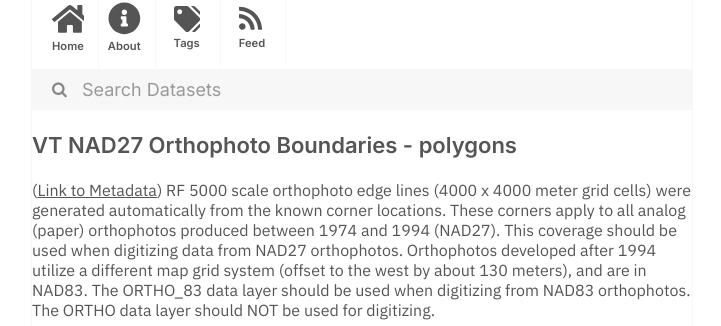
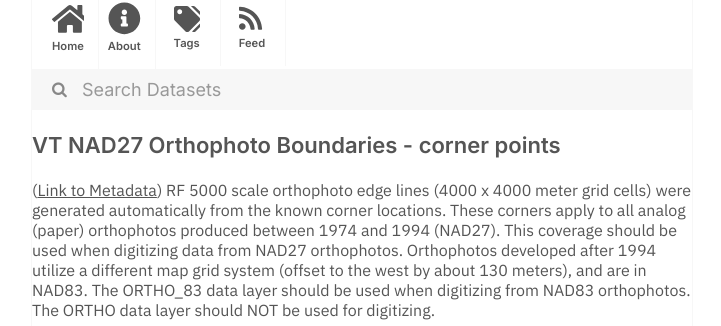
Before and after one commit to dayda-entities/vermont-center-for-geographic-information, a Jekyll site: the page built from _posts/2020-11-12-vt-nad27-orthophoto-boundaries.md, in a window 1280 px wide. Shown: the part 216-542 px from the top of the page, without its empty margins (278-999 px from the left). Built offline with Jekyll 4.4.1, drawn with Linux system fonts in a browser that asks for light colours.

Commit message:
Publish Data

```diff
--- a/_posts/2020-11-12-vt-nad27-orthophoto-boundaries.md
+++ b/_posts/2020-11-12-vt-nad27-orthophoto-boundaries.md
@@ -1,7 +1,7 @@
 ---
-title: VT NAD27 Orthophoto Boundaries - polygons
-created: '2020-11-12T13:06:04.366535'
-modified: '2020-11-12T13:06:04.366542'
+title: VT NAD27 Orthophoto Boundaries - corner points
+created: '2020-11-12T13:06:00.562393'
+modified: '2020-11-12T13:06:00.562400'
 state: active
 type: dataset
 tags:
@@ -20,7 +20,7 @@ tags:
   - Vcgi Open Data
 groups: []
 csv_url: >-
-  https://geodata.vermont.gov/datasets/0cd2e726740f4a37817e97279c68094d_16.csv?outSR=%7B%22latestWkid%22%3A32145%2C%22wkid%22%3A32145%7D
+  https://geodata.vermont.gov/datasets/00e54a26cdaf440cba344b1951f746ff_15.csv?outSR=%7B%22latestWkid%22%3A32145%2C%22wkid%22%3A32145%7D
 json_url: ''
 layout: post
 
```
